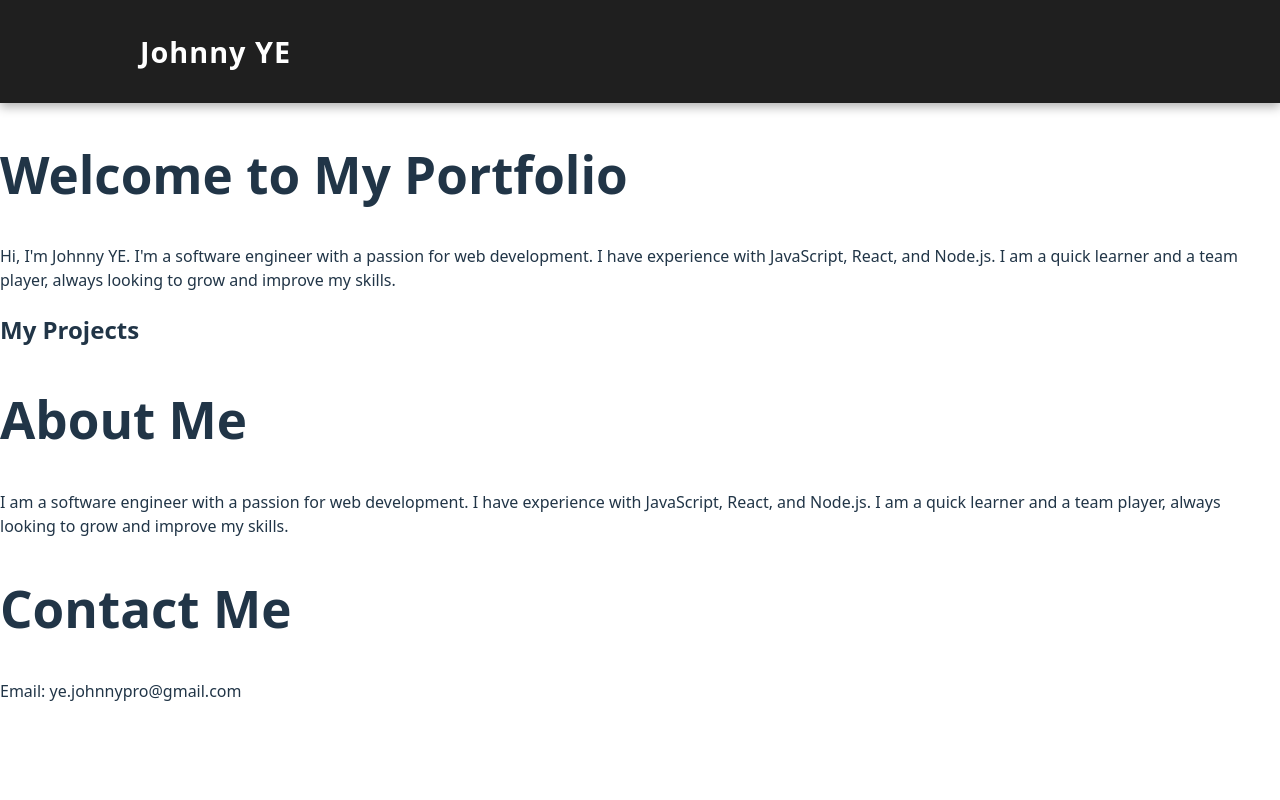
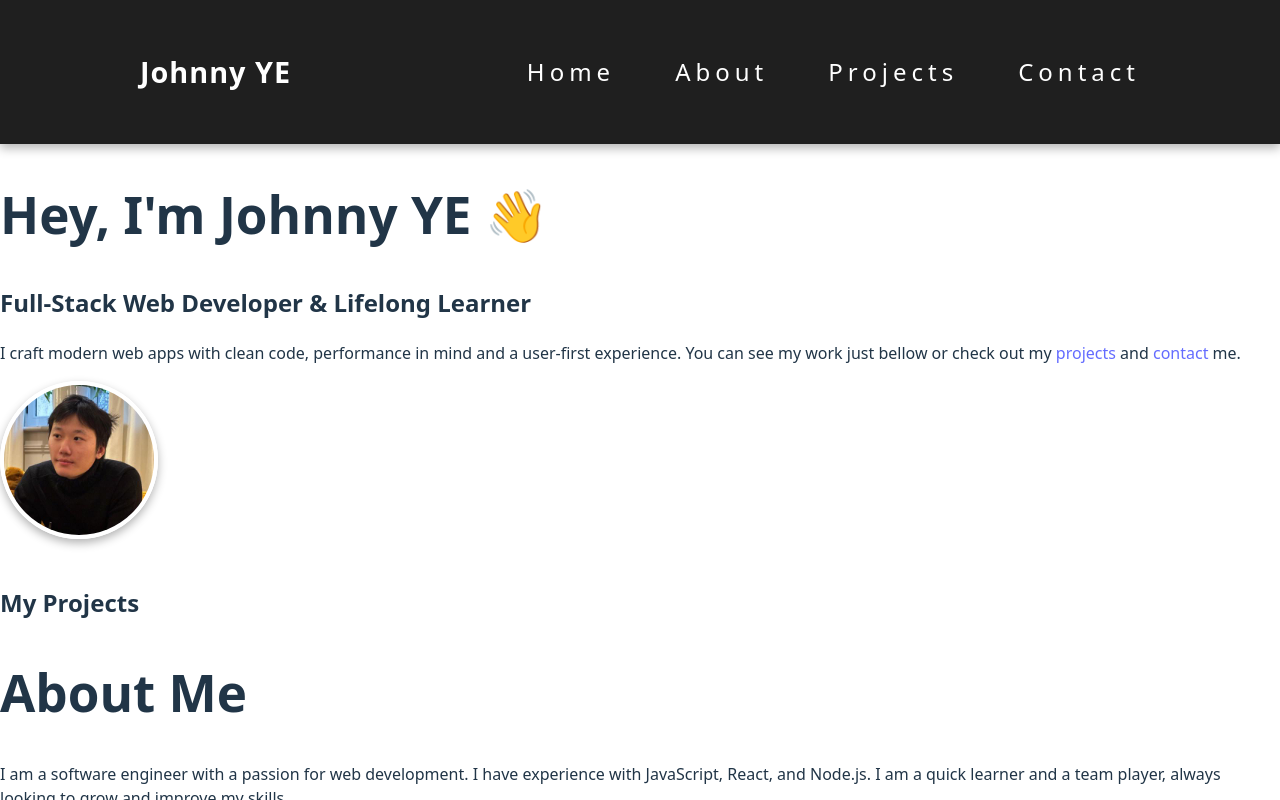
Before and after one commit to Johnny9874/portfolio, a React (Vite) app in the folder frontend/: page / in a window 1280 px wide. Built offline with nearby package versions, Linux system fonts and the light colour scheme.

Commit message:
correction affichage section

```diff
--- a/frontend/src/components/Header.jsx
+++ b/frontend/src/components/Header.jsx
@@ -2,22 +2,18 @@ import React, { useState } from "react";
 import "./../styles/Header.css";
 
 const Header = () => {
-  // État qui contrôle si le menu est "ouvert" (pour les classes d'animation)
   const [menuOpen, setMenuOpen] = useState(false);
-
-  // État qui contrôle si le menu est "affiché dans le DOM"
   const [shouldRenderMenu, setShouldRenderMenu] = useState(false);
 
-  // Fonction qui ouvre ou ferme le menu avec animation
+  // ✅ Détection mobile simple (attention : ne réagit pas aux redimensionnements en temps réel)
+  const isMobile = window.innerWidth <= 768;
+
   const toggleMenu = () => {
     if (!menuOpen) {
-      // Si le menu est fermé → on l'affiche et on le marque comme ouvert
       setShouldRenderMenu(true);
       setMenuOpen(true);
     } else {
-      // Si le menu est ouvert → on lance l'animation de fermeture
       setMenuOpen(false);
-      // Et on le retire du DOM après la durée de l'animation (300ms)
       setTimeout(() => setShouldRenderMenu(false), 300);
     }
   };
@@ -27,21 +23,24 @@ const Header = () => {
       <nav className="navbar">
         <div className="logo">Johnny YE</div>
 
-        {/* Bouton burger visible sur mobile */}
+        {/* Burger visible uniquement sur mobile (géré en CSS) */}
         <button className="burger" onClick={toggleMenu}>
           ☰
         </button>
 
-        {/* Menu : visible uniquement si shouldRenderMenu est true */}
-        {/* La classe dépend de menuOpen pour appliquer show (ouverture) ou hide (fermeture) */}
-        {shouldRenderMenu && (
-          <ul className={`nav-links ${menuOpen ? "show" : "hide"}`}>
-            <li><a href="#home" onClick={toggleMenu}>Home</a></li>
-            <li><a href="#about" onClick={toggleMenu}>About</a></li>
-            <li><a href="#projects" onClick={toggleMenu}>Projects</a></li>
-            <li><a href="#contact" onClick={toggleMenu}>Contact</a></li>
-          </ul>
-        )}
+        {/* ✅ Affichage du menu :
+              - Toujours visible sur PC
+              - Géré avec animation sur mobile */}
+        <ul className={`nav-links ${
+          isMobile
+            ? (shouldRenderMenu ? (menuOpen ? "show" : "hide") : "hide")
+            : ""
+        }`}>
+          <li><a href="#home" onClick={() => isMobile && toggleMenu()}>Home</a></li>
+          <li><a href="#about" onClick={() => isMobile && toggleMenu()}>About</a></li>
+          <li><a href="#projects" onClick={() => isMobile && toggleMenu()}>Projects</a></li>
+          <li><a href="#contact" onClick={() => isMobile && toggleMenu()}>Contact</a></li>
+        </ul>
       </nav>
     </header>
   );
--- a/frontend/src/sections/Home.jsx
+++ b/frontend/src/sections/Home.jsx
@@ -1,12 +1,16 @@
 import './../styles/Home.css'; // Import Home.css
+import profilePic from './../assets/Moi.jpg'; // Import profile picture
 
 const Home = () => {
     return (
         <section id="home">
-            <h1>Welcome to My Portfolio</h1>
+            <h1>Hey, I'm Johnny YE 👋</h1>
+            <h2>Full-Stack Web Developer & Lifelong Learner</h2>
             <p>
-                Hi, I'm Johnny YE. I'm a software engineer with a passion for web development. I have experience with JavaScript, React, and Node.js. I am a quick learner and a team player, always looking to grow and improve my skills.
+            I craft modern web apps with clean code, performance in mind and a user-first experience.
+            You can see my work just bellow or check out my <a href="#projects">projects</a> and <a href="#contact">contact</a> me.
             </p>
+            <img src={profilePic} alt="Johnny YE" className="profile-pic" />
         </section>
     );
 };
--- a/frontend/src/styles/Header.css
+++ b/frontend/src/styles/Header.css
@@ -75,6 +75,7 @@ header {
 
   .nav-links {
     position: absolute;
+    display: none;
     top: 100%;
     left: 0;
     width: 100%;
--- a/frontend/src/styles/Home.css
+++ b/frontend/src/styles/Home.css
@@ -0,0 +1,24 @@
+/* Image de profil ronde et responsive */
+.profile-pic {
+    width: 150px;
+    height: 150px;
+    object-fit: cover;
+    border-radius: 50%;         /* ✅ Rend l’image parfaitement ronde */
+    border: 4px solid white;    /* Petit contour propre */
+    box-shadow: 0 4px 10px rgba(0, 0, 0, 0.3); /* Ombre */
+    margin-bottom: 20px;
+    transition: transform 0.3s ease;
+  }
+
+  /* Effet au survol (facultatif mais sympa) */
+  .profile-pic:hover {
+    transform: scale(1.05);     /* Zoom léger au hover */
+  }
+
+  /* Responsive sur petit écran (optionnel) */
+  @media (max-width: 480px) {
+    .profile-pic {
+      width: 120px;
+      height: 120px;
+    }
+  }
```
Also changed, not shown: frontend/src/assets/Moi.jpg (added).
